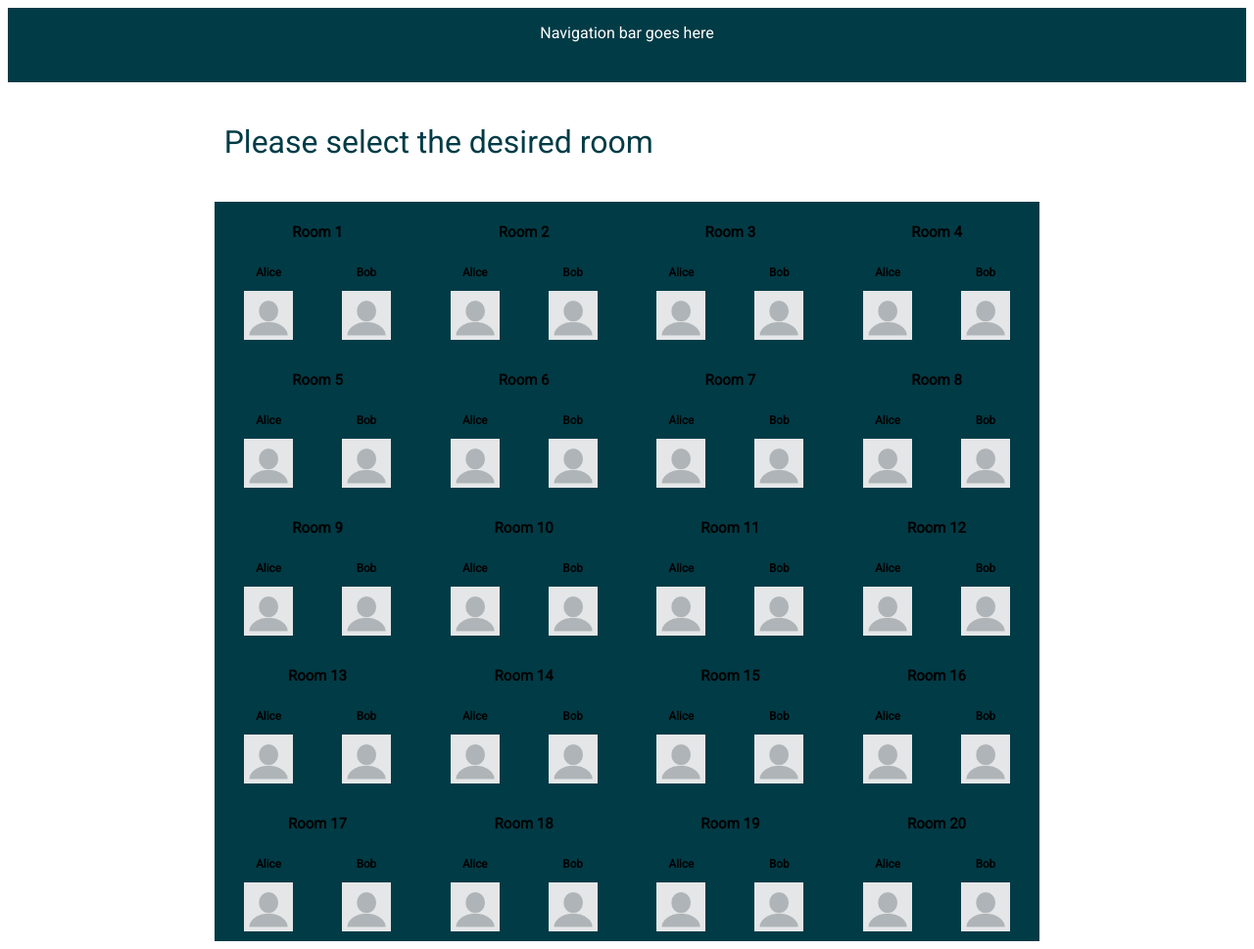
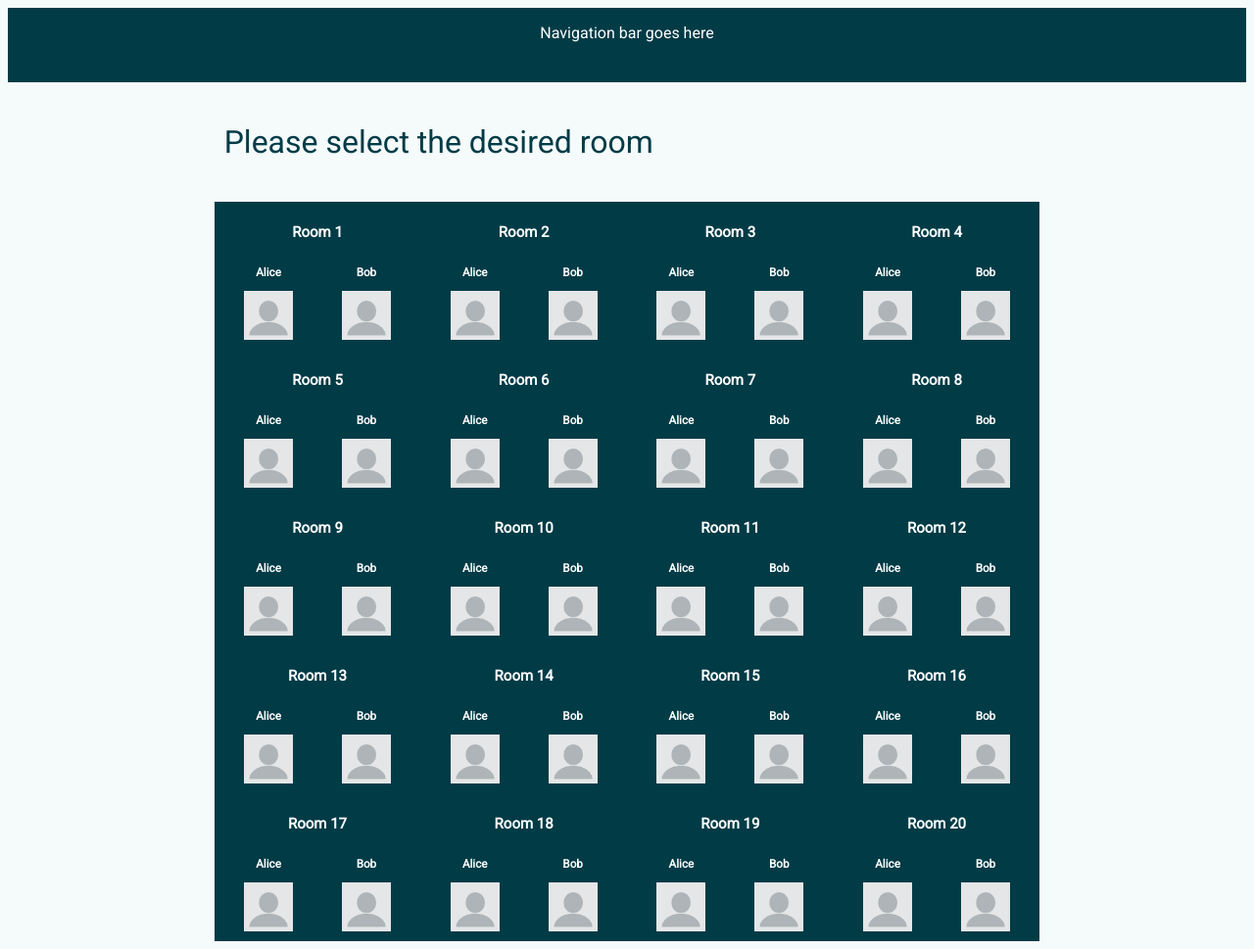
Before and after one commit to samyv/NursingHomeWebApp, a CodeIgniter app: page /a18ux02/index.php/caregiver/floorView in a window 1280 px wide. Shown: the whole page at 98% size. Run offline with CodeIgniter, Linux system fonts and the light colour scheme.

Commit message:
Updated: light blue background color

```diff
--- a/assets/css/floorView.css
+++ b/assets/css/floorView.css
@@ -1,6 +1,10 @@
 * {
     box-sizing: border-box;
     font-family: Roboto;
+}
+
+html,body{
+    background-color: #F5FAFA;
 }
 
 .grid-container {
@@ -317,6 +321,7 @@
 .room1, .room2, .room3, .room4, .room5, .room6, .room7, .room8, .room9, .room10 ,
 .room11, .room12, .room13, .room14, .room15, .room16, .room17, .room18, .room19, .room20{
     transition: all .2s ease-in-out;
+    color:white;
 }
 
 .room1:hover, .room2:hover, .room3:hover, .room4:hover, .room5:hover, .room6:hover, .room7:hover, .room8:hover, .room9:hover, .room10:hover ,
```
Also changed, not shown: assets/css/buildingView.css (+9 -0 lines).
